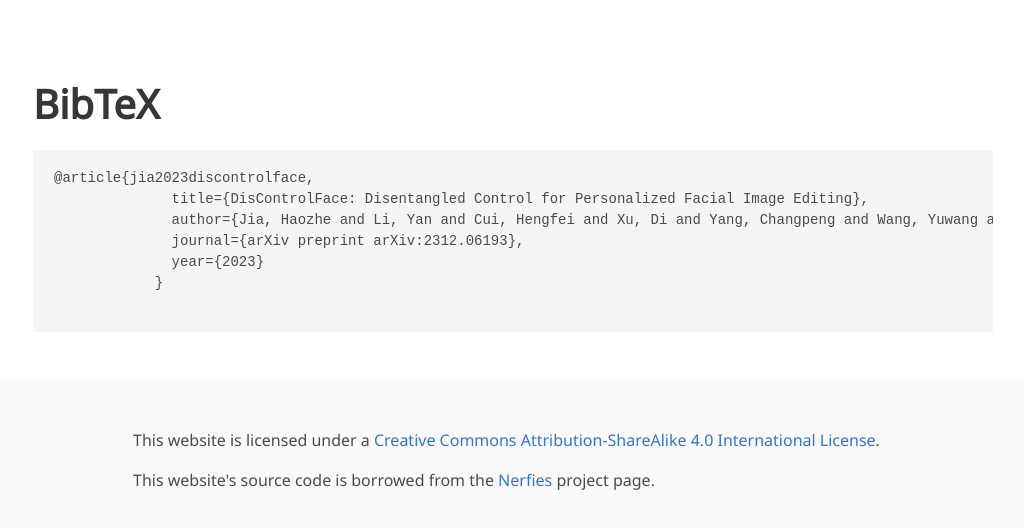
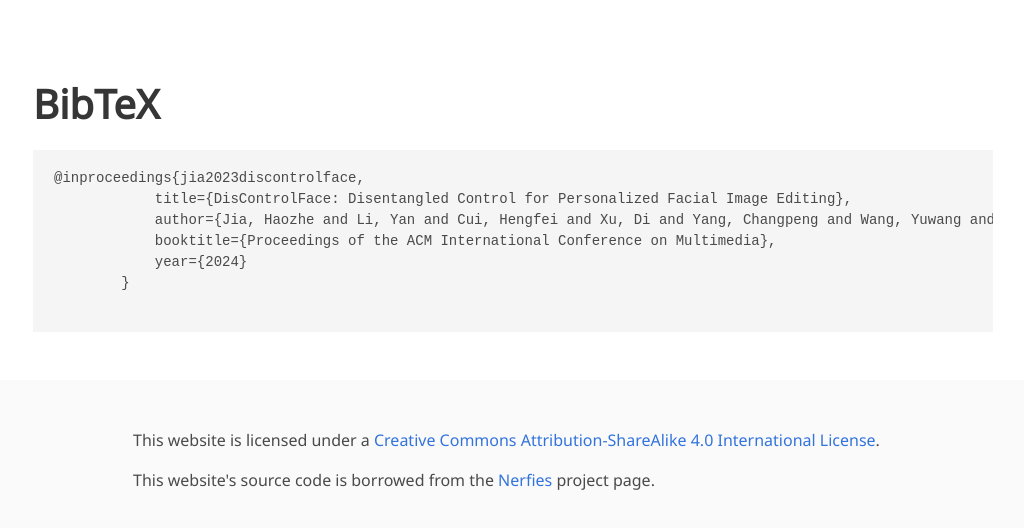
Before and after one commit to DisControlFace/DisControlFace.github.io, a plain HTML site: page index.html in a window 1280 px wide. Shown: the part 2796-3324 px from the top of the page, without its empty margins (127-1151 px from the left). Drawn offline with nearby package versions, Linux system fonts and the light colour scheme; some icons are missing; a web font is replaced by a local one.

Commit message:
modify bibtex

```diff
--- a/index.html
+++ b/index.html
@@ -171,12 +171,12 @@
 <section class="section" id="BibTeX">
   <div class="container is-max-desktop content">
     <h2 class="title is-2">BibTeX</h2>
-          <pre><code>@article{jia2023discontrolface,
-              title={DisControlFace: Disentangled Control for Personalized Facial Image Editing},
-              author={Jia, Haozhe and Li, Yan and Cui, Hengfei and Xu, Di and Yang, Changpeng and Wang, Yuwang and Yu, Tao},
-              journal={arXiv preprint arXiv:2312.06193},
-              year={2023}
-            }
+          <pre><code>@inproceedings{jia2023discontrolface,
+            title={DisControlFace: Disentangled Control for Personalized Facial Image Editing},
+            author={Jia, Haozhe and Li, Yan and Cui, Hengfei and Xu, Di and Yang, Changpeng and Wang, Yuwang and Yu, Tao},
+            booktitle={Proceedings of the ACM International Conference on Multimedia},
+            year={2024}
+        }
           </code></pre>
   </div>
 </section>
```
